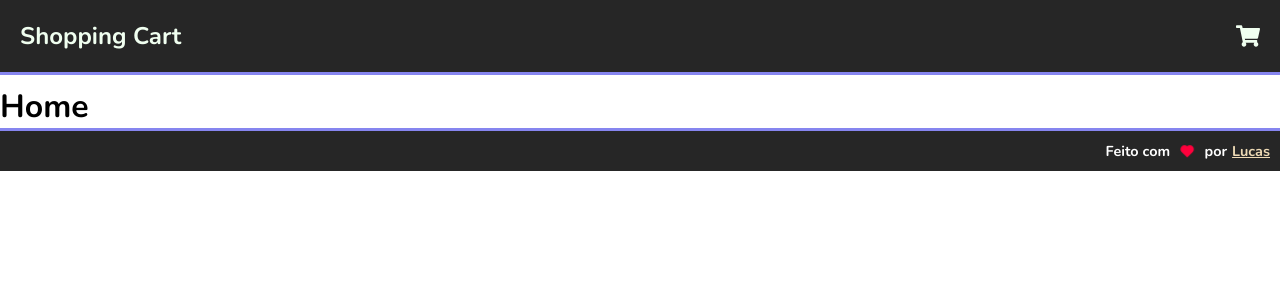
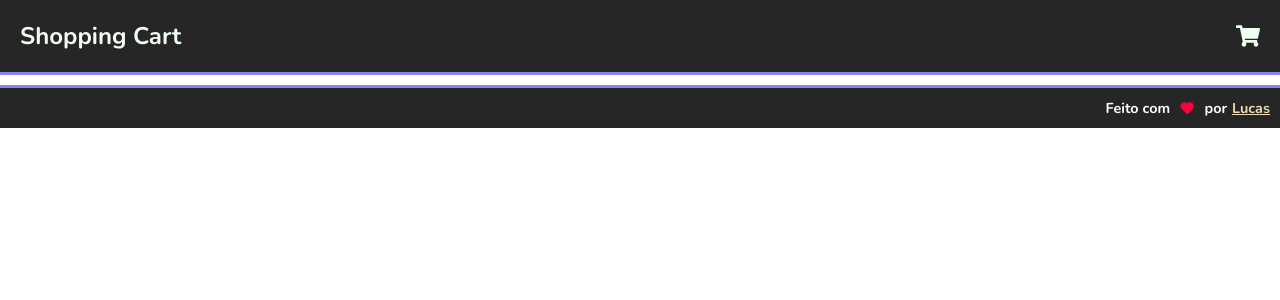
Before and after one commit to Lucas-Winicius/shopping-cart, a React (Vite) app in the folder frontend/: page / in a window 1280 px wide. Shown: the top 300 px of the page. Built offline with nearby package versions, Linux system fonts and the light colour scheme.

Commit message:
Correções

```diff
--- a/frontend/src/pages/Home.jsx
+++ b/frontend/src/pages/Home.jsx
@@ -1,7 +1,7 @@
 const Home = () => {
     document.title = 'Home'
     return (
-        <h1>Home</h1>
+        <></>
     )
 }
 
--- a/frontend/src/styles/header.css
+++ b/frontend/src/styles/header.css
@@ -1,7 +1,7 @@
 header {
     display: flex;
     justify-content: space-between;
-    width: 100vw;
+    width: 100%;
     background-color: #262626;
     padding: 20px;
     align-items: center;
--- a/frontend/src/styles/main.css
+++ b/frontend/src/styles/main.css
@@ -8,3 +8,8 @@
     font-family: 'Nunito', sans-serif;
     text-decoration: none;
 }
+
+.App {
+    max-width: 1920px;
+    margin: auto;
+}
```
